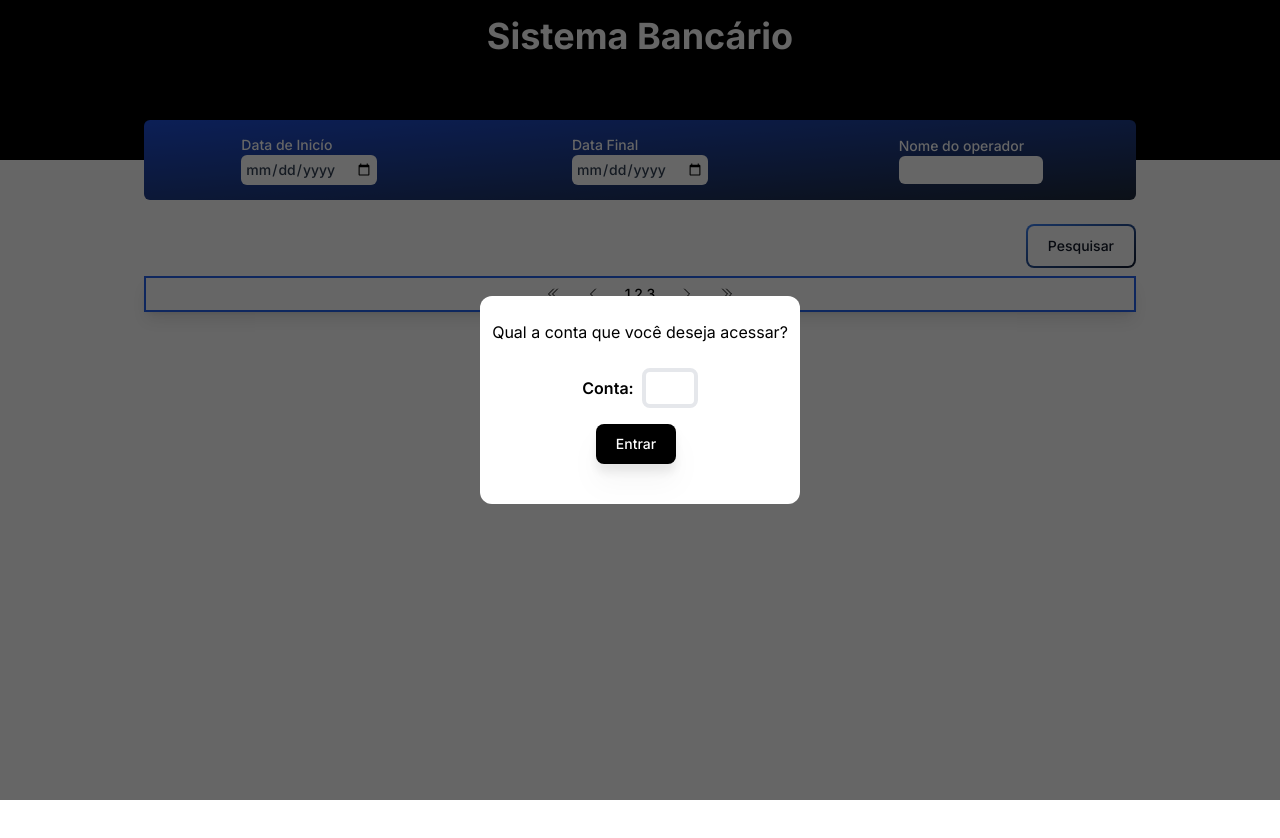
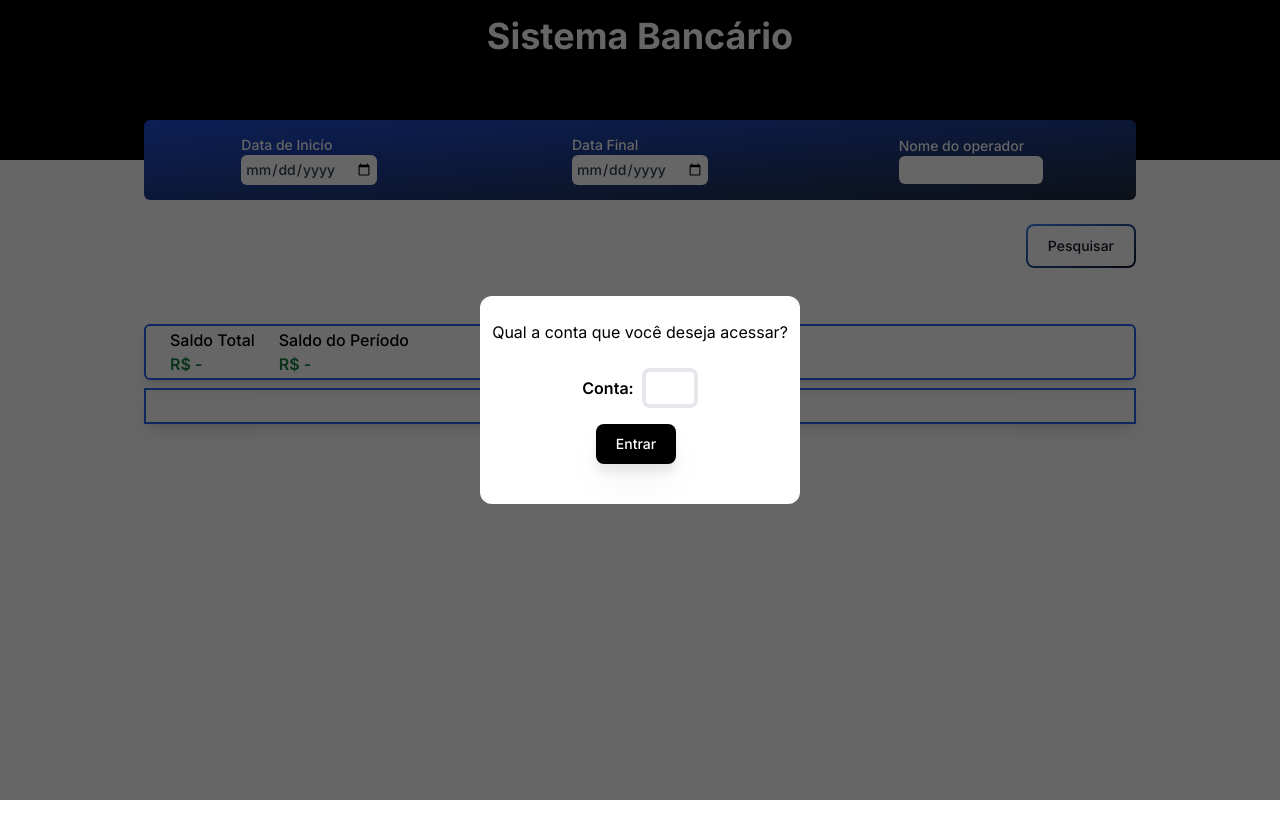
Before and after one commit to tettam/supera-frontend, a Next.js app: page / in a window 1280 px wide. Shown: the top 838 px of the page. Built offline with nearby package versions, Linux system fonts and the light colour scheme.

Commit message:
component refactoring that displays the values

```diff
--- a/src/app/page.js
+++ b/src/app/page.js
@@ -74,11 +74,12 @@ export default function Home() {
           onClick={fetchData}
         />
 
-        {transactions !== undefined && transactions !== null && (
-          <ShowMonetaryValues
+        <ShowMonetaryValues
           somaTotal={transactions?.somaTotal}
           somaFiltrado={transactions?.somaFiltrado}
-        /> &&
+        />
+
+        {transactions !== undefined && transactions !== null && (
           <BankStatementArea
           list={transactions.transferencias}
         />
```
